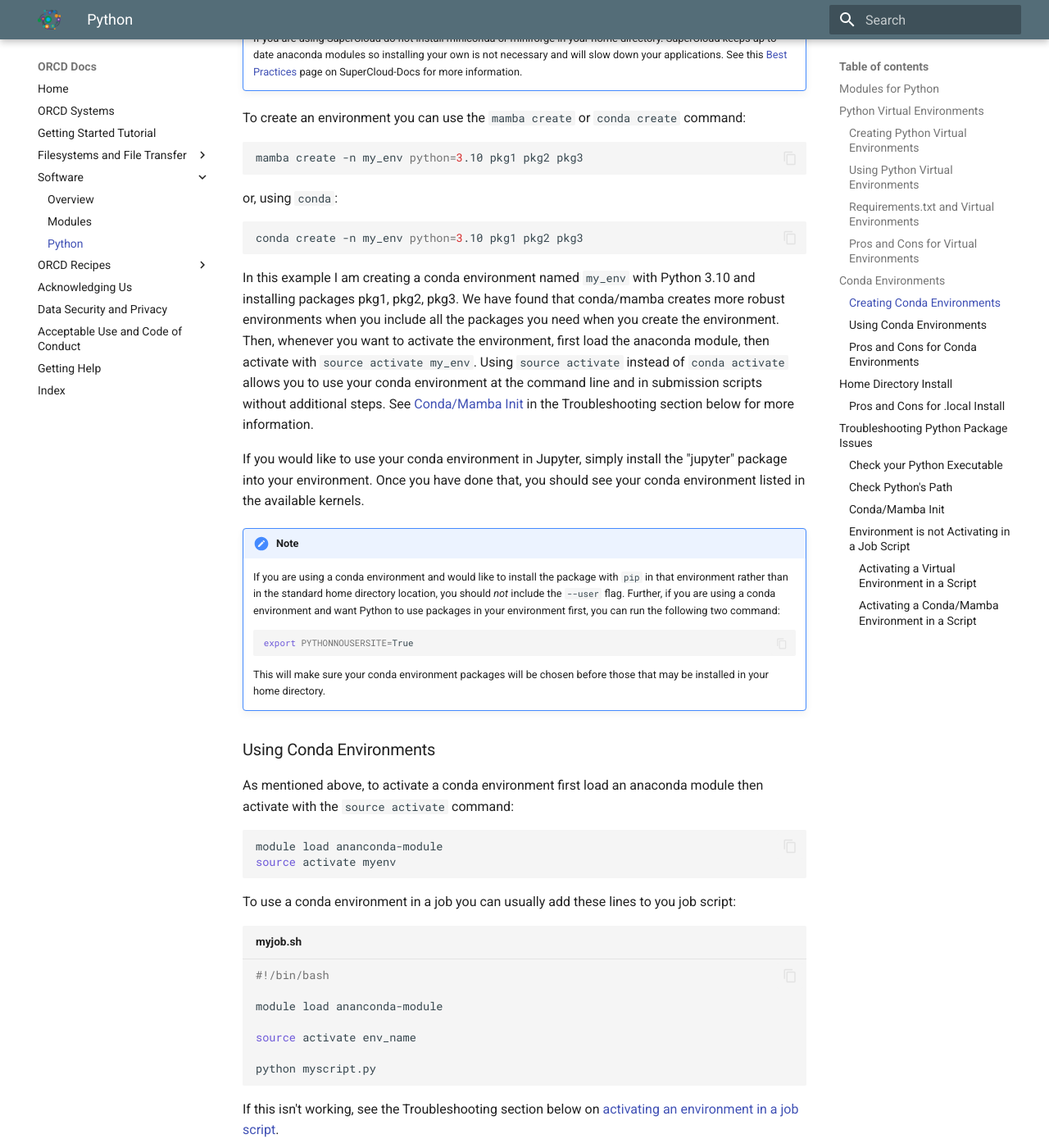
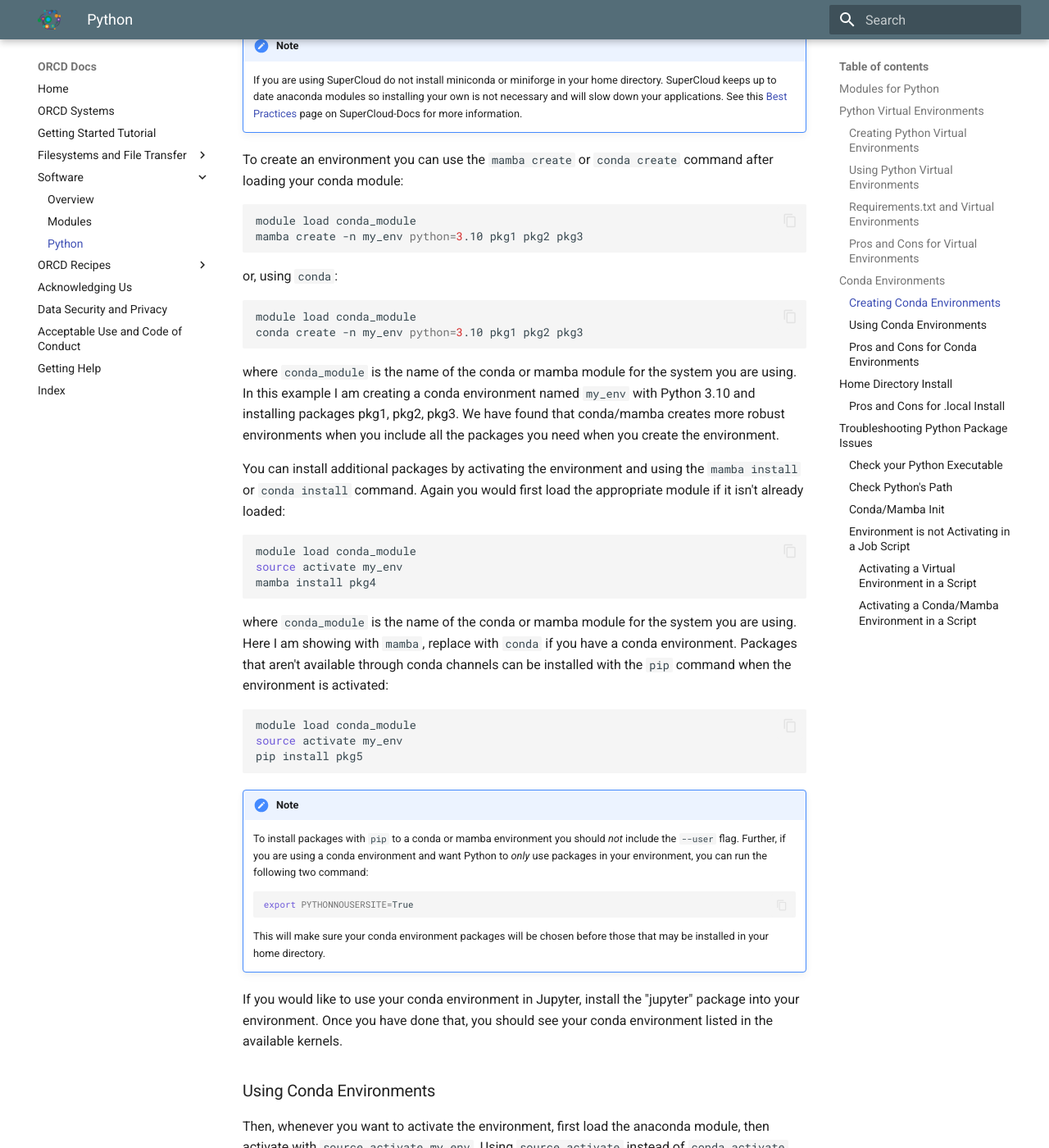
Before and after one commit to mit-orcd/orcd-docs-edit, an MkDocs documentation site: the page built from docs/software/python.md, in a window 1280 px wide and 1400 px high, scrolled down 5405 px. Shown: the whole window at 82% size. Built offline with MkDocs 1.6.1 and Material for MkDocs 9.7.7, drawn with Linux system fonts in a browser that asks for light colours; some of the changed text lies outside the part shown.

Commit message:
some clarifying text changes

````diff
--- a/docs/software/python.md
+++ b/docs/software/python.md
@@ -33,7 +33,7 @@
 
 ## Modules for Python
 
-Python is provided on all ORCD systems through either Python, Anaconda or similar [modules](modules.md). See the documentation for the system your are using above for a description of the modules available. Some systems have some commonly used Python packages installed with their modules, so it is worth checking to see if these packages will satisfy your use case before installing your own.
+Python is provided on all ORCD systems through either Python, Anaconda or similar [modules](modules.md). See the documentation for the system your are using below for a description of the python modules available. Some systems have some commonly used Python packages installed with their modules, so it is worth checking to see if these packages will satisfy your use case before installing your own.
 
 Refer to the tab below to find out more about the Python modules available on the system you are using.
 
@@ -60,11 +60,11 @@
     conda config --prepend channels https://ftp.osuosl.org/pub/open-ce/current
     ```
 
-    These channels contain packages compiled for Satori's PowerPC architecture.
+    These channels contain packages compiled for Satori's PowerPC architecture. You only need to run these commands once to add these channels to your configuration file.
 
 === "SuperCloud"
 
-    SuperCloud releases two anaconda modules per year, named for the year and the release (anaconda/2024a and anaconda/2024b, for example). The most recent modules may continue to be updated until the next "release". There are separate modules for machine learning frameworks (ex: anaconda/Python-ML-2023b). SuperCloud anaconda modules contain a lot of the most commonly used packages and are installed on the local disk of each node, so it is best if you can use packages installed in the modules as much as possible.
+    SuperCloud releases two anaconda modules per year, named for the year and the release (anaconda/2024a and anaconda/2024b, for example). The most recent modules may continue to be updated until the next "release". There are separate modules for machine learning frameworks (ex: anaconda/Python-ML-2023b). SuperCloud anaconda modules contain a lot of the most commonly used packages and are installed on the local disk of each node, so it is best if you can use packages installed in the modules as much as possible. To enable that, SuperCloud recommends [installing packages to you home directory space using the `pip install --user` command](#home-directory-install), or [creating python virtual environments](#python-virtual-environments) using the `--system-site-packages` flag. SuperCloud has a section on their [Best Practices](https://mit-supercloud.github.io/supercloud-docs/filesystem#installing-python-packages) page about installing Python packages.
 
 === "OpenMind"
 
@@ -72,7 +72,7 @@
 
 ## Python Virtual Environments
 
-Environments allow you to make self-contained “bundles” of packages that can be loaded and unloaded. This helps keep a consistent set of packages and versions for a given project, rather than putting them all together like they would be in [`.local`](#home-directory-install). Python virtual environments can be placed anywhere you have write access to and have all their packages in that environment’s directory structure.
+Environments allow you to make self-contained “bundles” of packages that can be loaded and unloaded. This helps keep a consistent set of packages and versions for a given project, rather than putting all packages you've ever installed together like they would be when you install with [`pip install --user`](#home-directory-install). Python virtual environments can be placed anywhere you have write access to and have all their packages in that environment’s directory structure.
 
 ### Creating Python Virtual Environments
 
@@ -137,7 +137,7 @@
 source /path/to/virtual/environment/bin/activate
 ```
 
-Once it is activated any `python` commands will run in that environment and have access to the packages in the environment. To use an environment in a job activate the environment in your job script (an environment activated on the login node will not necessarily carry over to your job). Using the same example above, let's look at the script `myjob.sh` in the `my_project` directory:
+Once it is activated any `python` commands will run in that environment and have access to the packages in the environment. To use an environment in a job activate the environment in your job script. An environment activated on the login node will not necessarily carry over to your job. Using the same example above, let's look at the script `myjob.sh` in the `my_project` directory:
 
 ```bash title="myjob.sh"
 #!/bin/bash
@@ -177,13 +177,13 @@
 Cons
 
 - Environments will be the same version of the python that you used to make them
-- Only installs packages available through PyPI, cannot install anaconda/conda-forge distributed packages
+- Only installs packages available through PyPI, cannot install anaconda/conda-forge distributed packages or libraries
 
 ## Conda Environments
 
-Environments allow you to make self-contained “bundles” of packages that can be loaded and unloaded. This helps keep a consistent set of packages and versions for a given project, rather than putting them all together like they would be in [`.local`](#home-directory-install). Conda environments are a bit different from Python virtual environments, by default they are stored in the .conda directory in your home directory. They also tend to contain a lot more files than Virtual Environments. You can also install system libraries into conda environments, which can make installing packages with system library dependencies easier.
+Environments allow you to make self-contained “bundles” of packages that can be loaded and unloaded. This helps keep a consistent set of packages and versions for a given project, rather than putting them all together like they would be when you install with [`pip install --user`](#home-directory-install). Conda environments are a bit different from Python virtual environments, by default they are stored in the `.conda` directory in your home directory. They also tend to contain a lot more files than Virtual Environments. You can also install some system libraries into conda environments, which can make installing packages with system library dependencies easier.
 
-You'll also see mention of mamba environments. Mamba and conda are nearly the same, however mamba has a different dependency solver. Mamba is often better and faster than conda at solving dependencies and picking packages, so we recommend using mamba.
+You'll also see mention of mamba environments. Mamba and conda are nearly the same, however mamba has a different dependency solver. Mamba is often better and faster than conda at solving dependencies and picking packages, so we recommend using mamba whenever possible.
 
 ### Creating Conda Environments
 
@@ -200,29 +200,45 @@
 
     See [Modules for Python](#modules-for-python) above for more information.
 
-If there is no anaconda module on the system you are using, or the modules available aren't sufficient for your work, we recommend installing [miniforge](https://conda-forge.org/download/) or [miniconda](https://docs.anaconda.com/free/miniconda/miniconda-install/) in your home directory (we have had the most recent success with miniforge, which is distributed by conda-forge and is packaged with mamba). It is best to avoid installing the full Anaconda as it is very big and can fill up your home directory.
+If there is no anaconda module on the system you are using, or the modules available aren't sufficient for your work, we recommend installing [miniforge](https://conda-forge.org/download/) or [miniconda](https://docs.anaconda.com/free/miniconda/miniconda-install/) in your home directory. Wwe have had the most  success with miniforge, which is distributed by conda-forge and is packaged with mamba. It is best to avoid installing the full Anaconda as it is very big and can fill up your home directory. One of the most common reasons for slow logins, job startups, and package imports are from a full anaconda installation in the home directory.
 
 !!! Note
     If you are using SuperCloud do not install miniconda or miniforge in your home directory. SuperCloud keeps up to date anaconda modules so installing your own is not necessary and will slow down your applications. See this [Best Practices](https://mit-supercloud.github.io/supercloud-docs/filesystem/#installing-python-packages) page on SuperCloud-Docs for more information.
 
-To create an environment you can use the `mamba create` or `conda create` command:
+To create an environment you can use the `mamba create` or `conda create` command after loading your conda module:
 
 ```bash
+module load conda_module
 mamba create -n my_env python=3.10 pkg1 pkg2 pkg3
 ```
 
 or, using `conda`:
 
 ```bash
+module load conda_module
 conda create -n my_env python=3.10 pkg1 pkg2 pkg3
 ```
 
-In this example I am creating a conda environment named `my_env` with Python 3.10 and installing packages pkg1, pkg2, pkg3. We have found that conda/mamba creates more robust environments when you include all the packages you need when you create the environment. Then, whenever you want to activate the environment, first load the anaconda module, then activate with `source activate my_env`. Using `source activate` instead of `conda activate` allows you to use your conda environment at the command line and in submission scripts without additional steps. See [Conda/Mamba Init](#condamamba-init) in the Troubleshooting section below for more information.
+where `conda_module` is the name of the conda or mamba module for the system you are using. In this example I am creating a conda environment named `my_env` with Python 3.10 and installing packages pkg1, pkg2, pkg3. We have found that conda/mamba creates more robust environments when you include all the packages you need when you create the environment.
 
-If you would like to use your conda environment in Jupyter, simply install the "jupyter" package into your environment. Once you have done that, you should see your conda environment listed in the available kernels.
+You can install additional packages by activating the environment and using the `mamba install` or `conda install` command. Again you would first load the appropriate module if it isn't already loaded:
+
+```bash
+module load conda_module
+source activate my_env
+mamba install pkg4
+```
+
+where `conda_module` is the name of the conda or mamba module for the system you are using. Here I am showing with `mamba`, replace with `conda` if you have a conda environment. Packages that aren't available through conda channels can be installed with the `pip` command when the environment is activated:
+
+```bash
+module load conda_module
+source activate my_env
+pip install pkg5
+```
 
 !!! Note
-    If you are using a conda environment and would like to install the package with `pip` in that environment rather than in the standard home directory location, you should *not* include the `--user` flag. Further, if you are using a conda environment and want Python to use packages in your environment first, you can run the following two command:
+    To install packages with `pip` to a conda or mamba environment you should *not* include the `--user` flag. Further, if you are using a conda environment and want Python to *only* use packages in your environment, you can run the following two command:
 
     ```bash
     export PYTHONNOUSERSITE=True
@@ -230,13 +246,15 @@
 
     This will make sure your conda environment packages will be chosen before those that may be installed in your home directory.
 
+If you would like to use your conda environment in Jupyter, install the "jupyter" package into your environment. Once you have done that, you should see your conda environment listed in the available kernels.
+
 ### Using Conda Environments
 
-As mentioned above, to activate a conda environment first load an anaconda module then activate with the `source activate` command:
+Then, whenever you want to activate the environment, first load the anaconda module, then activate with `source activate my_env`. Using `source activate` instead of `conda activate` allows you to use your conda environment at the command line and in submission scripts without additional steps. See [Conda/Mamba Init](#condamamba-init) in the Troubleshooting section below for more information.
 
 ```bash
-module load ananconda-module
-source activate myenv
+module load conda_module
+source activate my_env
 ```
 
 To use a conda environment in a job you can usually add these lines to you job script:
@@ -244,9 +262,9 @@
 ```bash title="myjob.sh"
 #!/bin/bash
 
-module load ananconda-module
+module load conda_module
 
-source activate env_name
+source activate my_env
 
 python myscript.py
 ```
````
Also changed, not shown: other parts of docs/software/python.md (+3 -3 lines).
